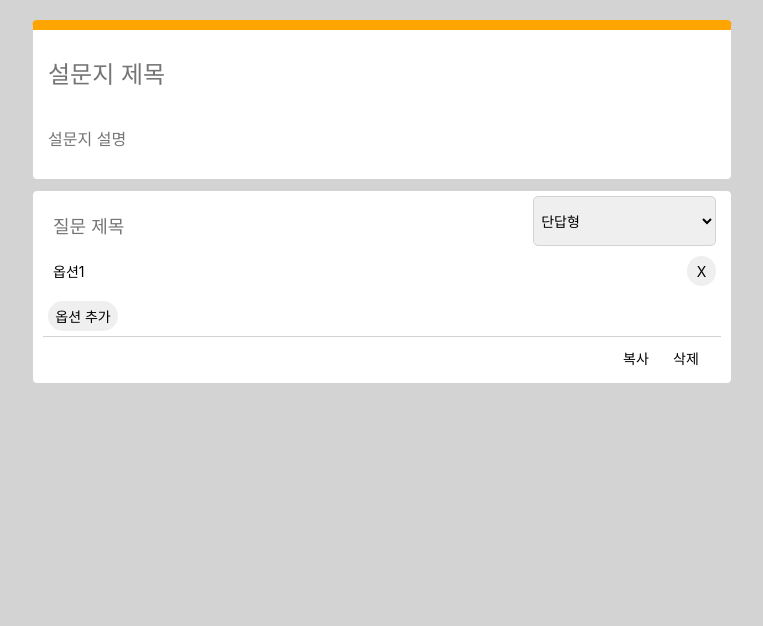
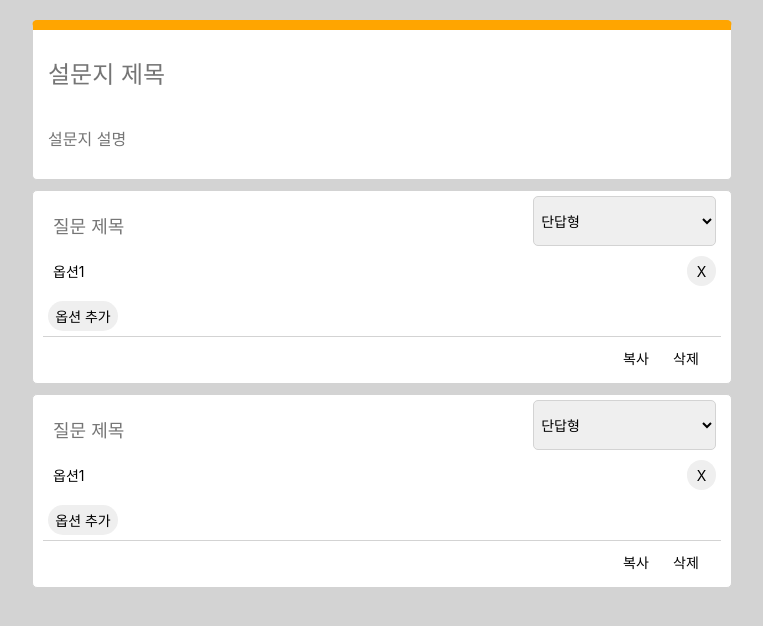
Before and after one commit to dongmay98/SurveyForm_client, a React (Create React App) app in the folder client-ts/: page /main in a window 1280 px wide. Both pictures are taken after a click on the button "복사". Shown: the top 626 px of the page, without its empty margins (258-1021 px from the left). Built offline with nearby package versions, Linux system fonts and the light colour scheme.

Commit message:
Feat: store생성, Surveyform 에러수정

```diff
--- a/client-ts/src/pages/surveyform/Surveyform.tsx
+++ b/client-ts/src/pages/surveyform/Surveyform.tsx
@@ -1,4 +1,4 @@
-import React, { useState } from 'react';
+import React, { useState, useRef } from 'react';
 import styles from './css/SurveyStyle.module.css';
 
 type OptionType = {
@@ -8,24 +8,64 @@ type OptionType = {
 
 export default function SurveyForm() {
   const [options, setOptions] = useState<OptionType[]>([{ id: 1, text: '옵션1' }]);
+  const [mainElements, setMainElements] = useState<React.ReactElement[]>([]);
 
   const addOption = () => {
-    const newOptionId = options[options.length - 1].id + 1; // 이전 옵션 ID에 1을 더하여 새 ID 생성
+    const newOptionId = options[options.length - 1].id + 1;
     setOptions([...options, { id: newOptionId, text: `옵션${newOptionId}` }]);
   };
 
   const updateOptionText = (id: number, text: string) => {
-    setOptions(options.map(option => option.id === id ? { ...option, text } : option));
+    setOptions(options.map(option => (option.id === id ? { ...option, text } : option)));
   };
 
   const deleteOption = (id: number) => {
-    // 옵션이 하나만 남았을 때는 삭제하지 않음
     if (options.length > 1) {
       setOptions(options.filter(option => option.id !== id));
     } else {
-      // 옵션이 하나뿐일 때의 처리 로직
       alert("최소 한개이상의 옵션이 필요합니다.");
     }
+  };
+
+  const copyMainElement = () => {
+    const mainElement = (
+      <li className={styles.mainList}>
+        <div className={styles.titleSelect}>
+          <input type="text" placeholder="질문 제목" />
+          <select className={styles.case}>
+            <option value="단답형">단답형</option>
+            <option value="객관식">객관식</option>
+            <option value="체크박스">체크박스</option>
+          </select>
+        </div>
+        <div className={styles.optionContainer}>
+          <ul>
+            {options.map(option => (
+              <li key={option.id}>
+                <input
+                  className={styles.option}
+                  type="text"
+                  value={option.text}
+                  onChange={e => updateOptionText(option.id, e.target.value)}
+                />
+                <button className={styles.deleteOption} onClick={() => deleteOption(option.id)}>
+                  X
+                </button>
+              </li>
+            ))}
+          </ul>
+          <button className={styles.addOption} onClick={addOption} type="button">
+            옵션 추가
+          </button>
+        </div>
+        <div className={styles.copyPasteContainer}>
+          <button onClick={copyMainElement}>복사</button>
+          <button>삭제</button>
+        </div>
+      </li>
+    );
+
+    setMainElements([...mainElements, React.cloneElement(mainElement)]);
   };
 
   return (
@@ -53,21 +93,25 @@ export default function SurveyForm() {
                       className={styles.option}
                       type="text"
                       value={option.text}
-                      onChange={(e) => updateOptionText(option.id, e.target.value)}
+                      onChange={e => updateOptionText(option.id, e.target.value)}
                     />
-                    <button className={styles.deleteOption}
-                    onClick={() => deleteOption(option.id)}>X</button>
+                    <button className={styles.deleteOption} onClick={() => deleteOption(option.id)}>
+                      X
+                    </button>
                   </li>
                 ))}
               </ul>
-              <button className={styles.addOption} onClick={addOption} type="button">옵션 추가</button>
+              <button className={styles.addOption} onClick={addOption} type="button">
+                옵션 추가
+              </button>
             </div>
             <div className={styles.copyPasteContainer}>
-              <button >복사</button>
-              <button >삭제</button>
+              <button onClick={copyMainElement}>복사</button>
+              <button>삭제</button>
             </div>
           </li>
         </ul>
+        {mainElements.map((element, index) => React.cloneElement(element, { key: index }))}
       </main>
     </section>
   );
```
